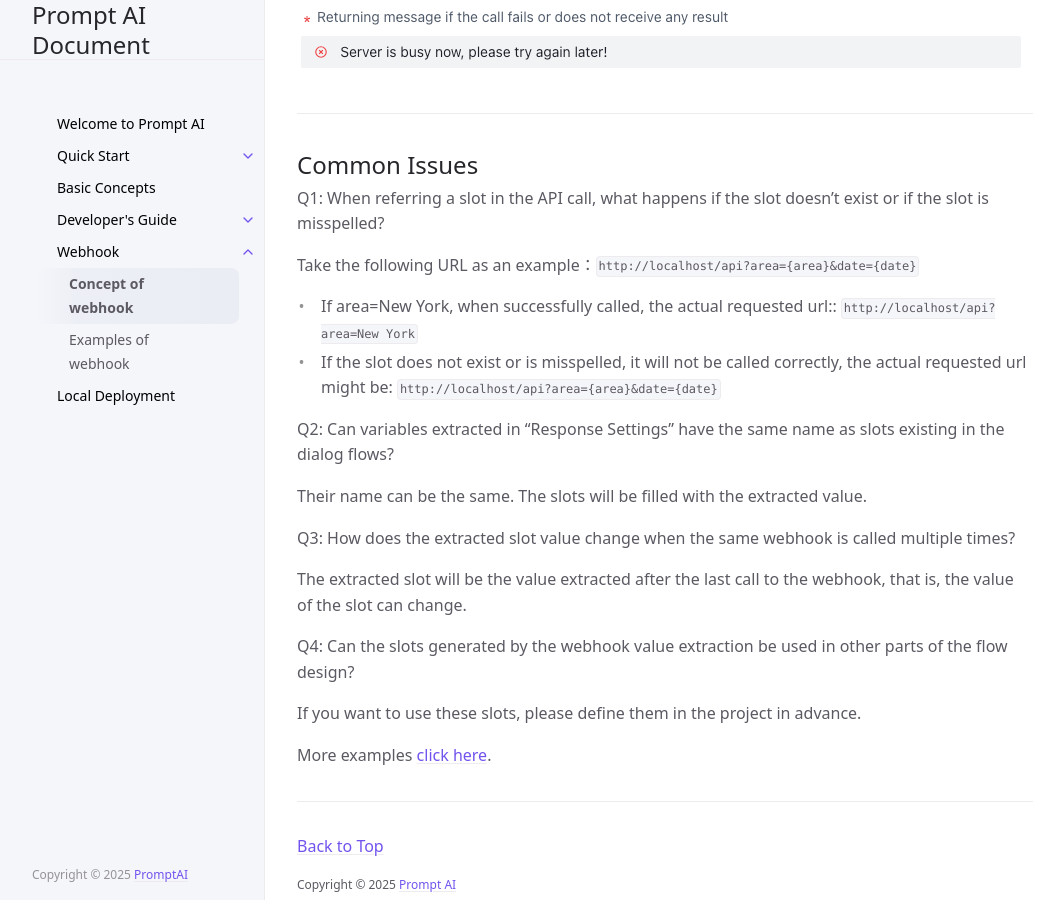
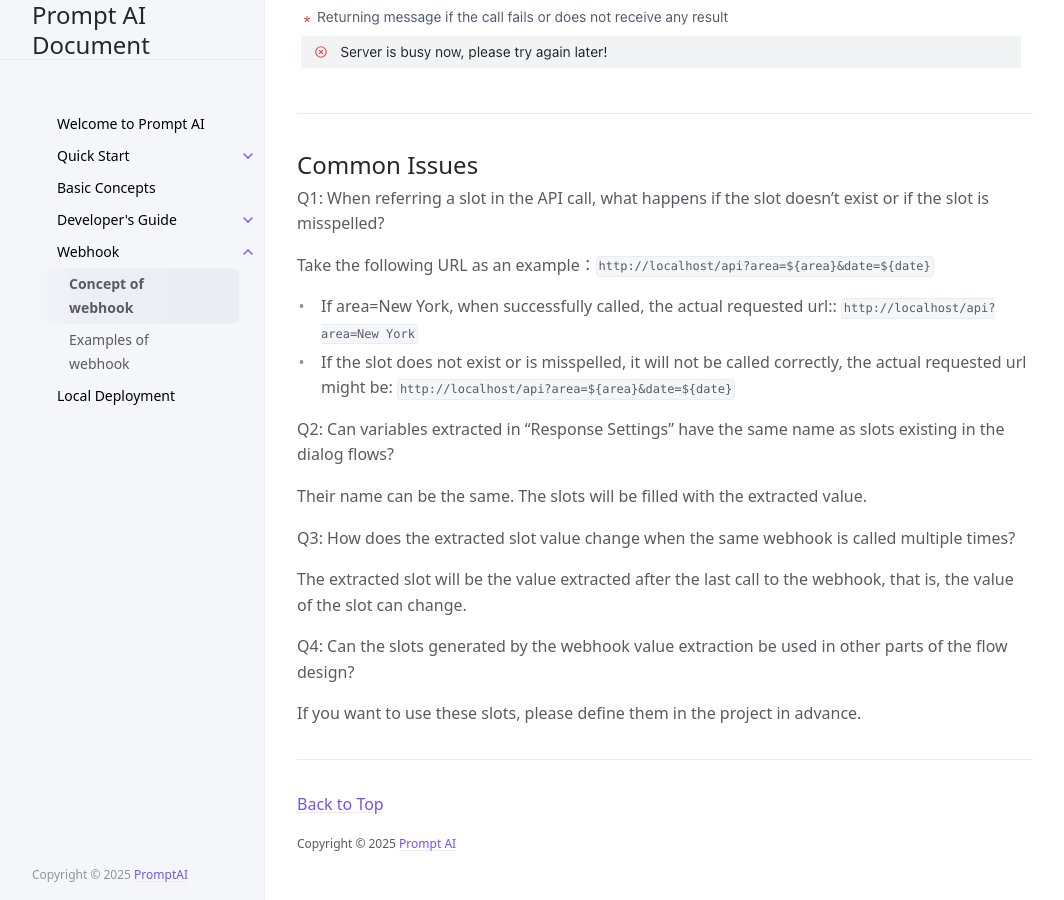
Before and after one commit to PromptAI/promptdialog, a Jekyll site: the page built from docs/webhook/concept_of_webhook/index.md, in a window 1280 px wide and 900 px high, scrolled down 5711 px. Shown: the whole window, without its empty margins (107-1171 px from the left). Built offline with Jekyll 4.4.1, drawn with Linux system fonts in a browser that asks for light colours; cached includes are drawn as plain includes.

Commit message:
1、update webhooks

```diff
--- a/docs/webhook/concept_of_webhook/index.md
+++ b/docs/webhook/concept_of_webhook/index.md
@@ -141,10 +141,10 @@ Bot : The current temperature in New York is 82°F (28°C)
 ## Common Issues
 Q1: When referring a slot in the API call, what happens if the slot doesn't exist or if the slot is misspelled?
 
-Take the following URL as an example：`http://localhost/api?area={area}&date={date}`
+Take the following URL as an example：`http://localhost/api?area=${area}&date=${date}`
 - If area=New York, when successfully called, the actual requested url::
   `http://localhost/api?area=New York`
-- If the slot does not exist or is misspelled, it will not be called correctly, the actual requested url might be:  `http://localhost/api?area={area}&date={date}`
+- If the slot does not exist or is misspelled, it will not be called correctly, the actual requested url might be:  `http://localhost/api?area=${area}&date=${date}`
 
 Q2: Can variables extracted in "Response Settings" have the same name as slots existing in the dialog flows?
 
@@ -157,5 +157,3 @@ The extracted slot will be the value extracted after the last call to the webhoo
 Q4: Can the slots generated by the webhook value extraction be used in other parts of the flow design?
 
 If you want to use these slots, please define them in the project in advance.
-
-More examples [click here](/docs/webhook/02-webhook/).
```
Also changed, not shown: other parts of docs/webhook/concept_of_webhook/index.md (+1 -1 lines).
